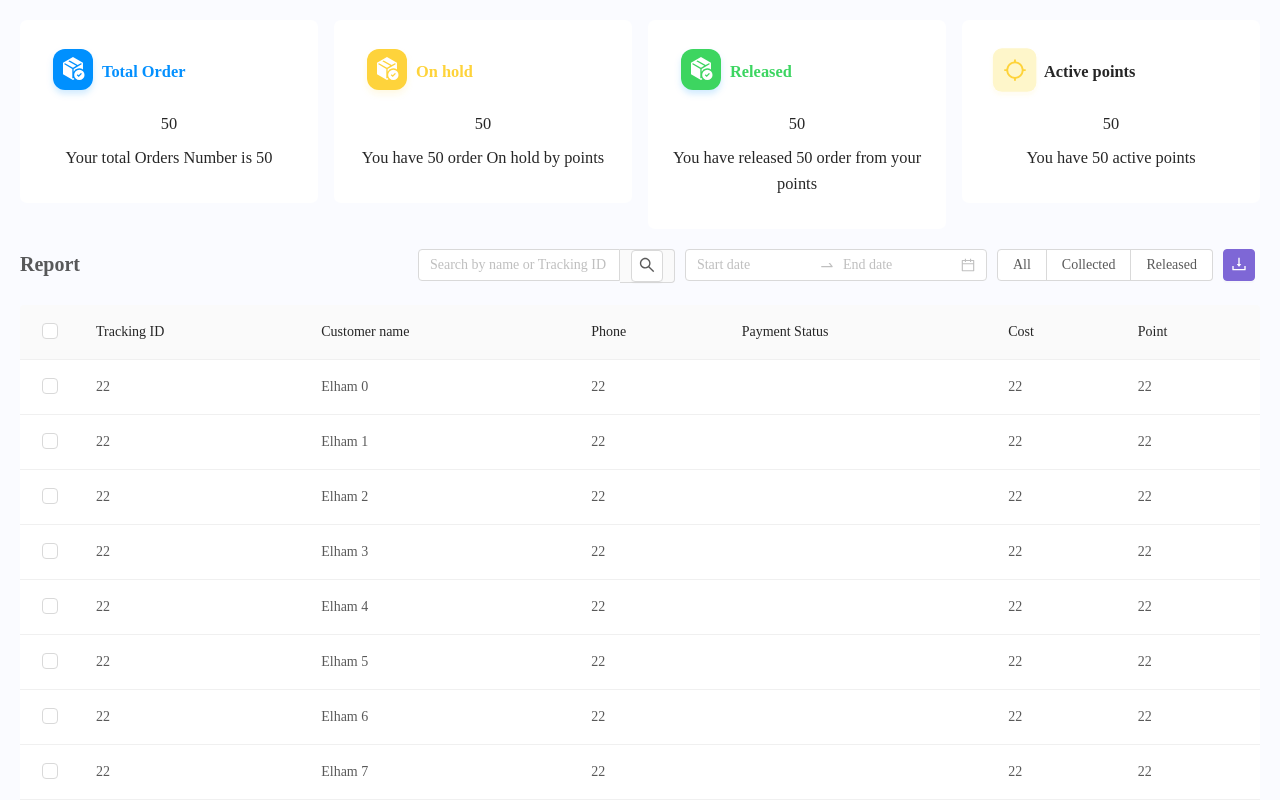
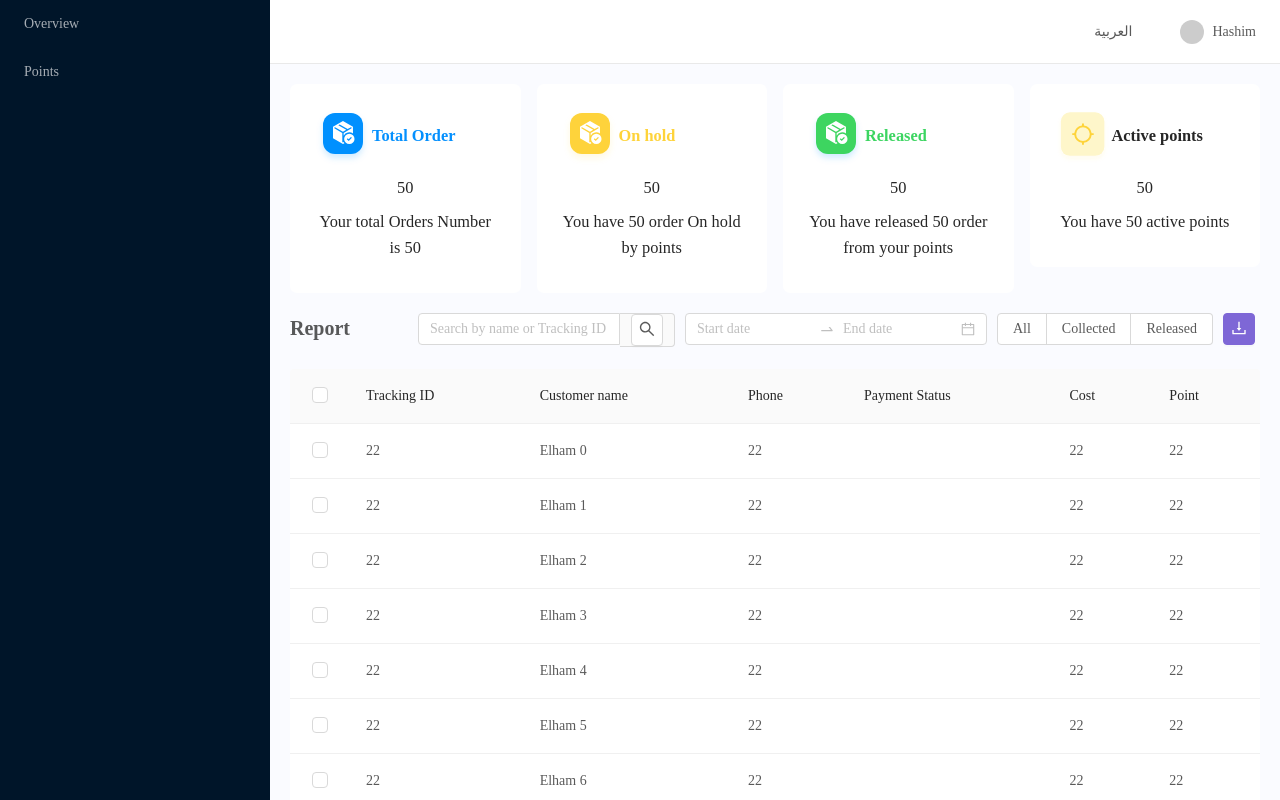
Before and after one commit to ElhamImdad/Noul-points-app, a React (Create React App) app: page / in a window 1280 px wide. Shown: the top 800 px of the page. Built offline with nearby package versions, Linux system fonts and the light colour scheme.

Commit message:
Adding Sidebar & Topbar Layouts  inside App.js

```diff
--- a/src/App.js
+++ b/src/App.js
@@ -1,17 +1,105 @@
-import React from 'react';
+import React, {useState} from 'react';
 import './index.css';
 import './styles/my-theme.css';
 import './fonts/Tajawal-Regular.ttf';
 import './index';
 import './App.css';
+import './styles/layout.scss';
 import Overview from './components/overview/Overview';
+import {Layout,Dropdown,Avatar , Menu} from "antd"
+const { Header, Sider, Link} = Layout;
+const {Item,Divider} = Menu ;
 
+const userMenu = (
+    <Menu selectedKeys={[]}>
+        <Item key="userCenter">
+            <Link to="/profile">
+                Profile
+            </Link>
+        </Item>
+        <Divider />
+        <Item key="logout" onClick={()=>console.log("logout")}>
+            Logout
+        </Item>
+    </Menu>
+);
 function App() {
+
+    let [collapsed,setCollapsed] = useState(false)
   return (
     <div className="App">
-      <header className="App-header">
-      </header>
-      <Overview/>
+
+        <Layout>
+            <Sider
+                className="sider-layout"
+                trigger={null}
+                collapsible
+                collapsed={collapsed}
+                width={270}
+                style={{ minHeight: "100vh" }}
+            >
+
+                <Menu
+                    theme="dark"
+                    mode="inline"
+                >
+                    <Menu.Item key="/">
+                        <span>Overview</span>
+                    </Menu.Item>
+                    <Menu.Item key="/points">
+                        <span>Points</span>
+                    </Menu.Item>
+                </Menu>
+
+
+            </Sider>
+        <Layout className="site-layout">
+            <div className="header-wrapper">
+                <Header className="site-layout-background" style={{ padding: 0 }}>
+                    {React.createElement(
+                        collapsed ? "open" : "close",
+                        {
+                            className: "trigger",
+                            onClick: ()=>setCollapsed(!collapsed),
+                        }
+                    )}
+
+                    <div>
+                <span
+                    className="i18n-select"
+
+                >
+                  <span className="user-dropdown">
+                   العربية
+                  </span>
+                </span>
+
+                        <Dropdown
+                            className="user-dropdown"
+                            overlay={userMenu}
+                            trigger={["click"]}
+                        >
+                  <span>
+                    <Avatar
+                        className="user-dropdown-avatar"
+                        size="small"
+                        src={undefined}
+                        alt="avatar"
+                    />
+                    <span className="user-dropdown-text">Hashim</span>
+                  </span>
+                        </Dropdown>
+                    </div>
+                </Header>
+            </div>
+            {/*Overview page*/}
+            <header className="App-header">
+            </header>
+            <Overview/>
+        </Layout>
+
+        </Layout>
+
     </div>
   );
 }
--- /dev/null
+++ b/src/styles/layout.scss
@@ -0,0 +1,73 @@
+@import './colors.scss';
+
+.sider-layout{
+  background: #001529;
+  .smile-menu-header{
+    margin: 30px .5em;
+    padding: 1.8em 1em;
+    width: 65px;
+    background-color: $color_primary;
+    border-radius: 10px;
+  }
+  .ant-menu-dark .ant-menu-inline.ant-menu-sub{
+    background: transparent !important;
+  }
+}
+
+.header-wrapper{
+  .ant-layout-header {
+    background: #fff;
+    padding: 0 !important;
+    border-bottom: 1px solid #e9e9e9;
+
+    display: flex;
+    justify-content: space-between;
+  }
+
+  @media (max-width: 576px) {
+    .i18n-select {
+      display: none;
+    }
+  }
+
+  .user-dropdown {
+    padding: 0 24px;
+    cursor: pointer;
+    display: inline-block;
+    transition: all 0.3s;
+    height: 100%;
+    > i {
+      vertical-align: middle;
+      color: $dark-grey;
+    }
+    &:hover {
+      background: rgba(0, 0, 0, 0.025);
+    }
+    :global(&.ant-popover-open) {
+      background: rgba(0, 0, 0, 0.025);
+    }
+  }
+
+  .user-dropdown-avatar {
+    margin: 20px 8px 20px 0;
+    vertical-align: top;
+  }
+
+  @media (max-width: 576px) {
+    .user-dropdown-text {
+      display: none;
+    }
+  }
+
+  .trigger {
+    font-size: 18px;
+    line-height: 64px;
+    padding: 0 24px;
+    cursor: pointer;
+    transition: color 0.3s;
+
+    &:hover {
+      color: var(--primary-color);
+    }
+  }
+}
```
